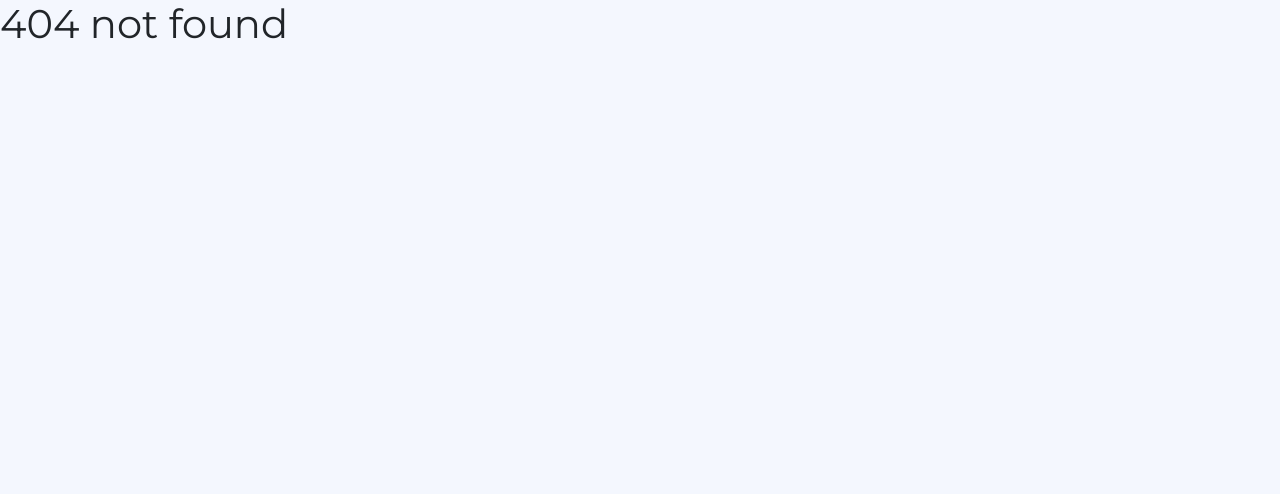
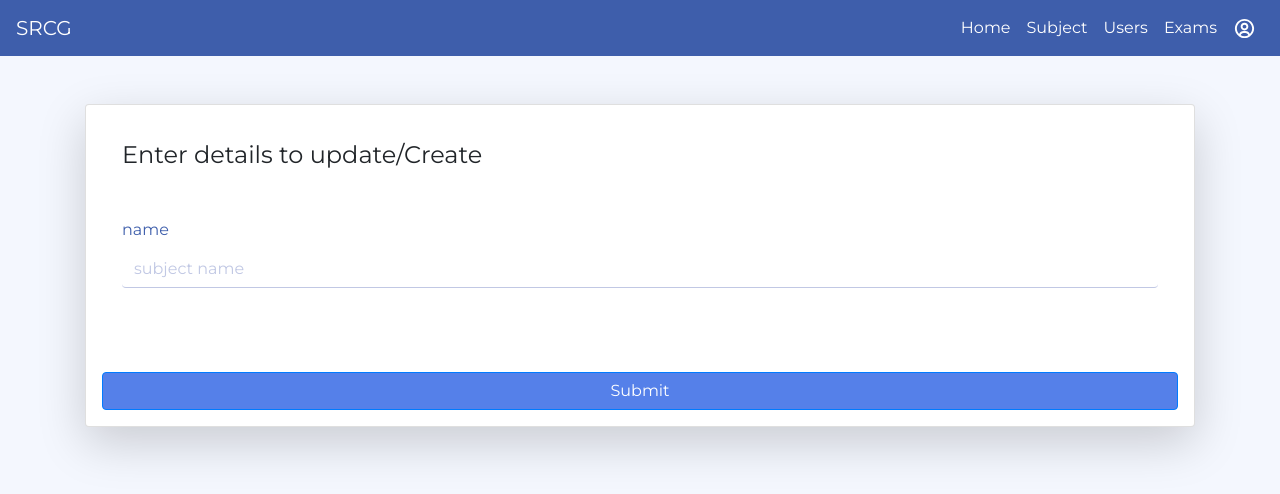
Before and after one commit to madhu1803/react_exam_analyzer, a React (Create React App) app: page /subject/create in a window 1280 px wide. Before the commit this address had no page. Shown: the top 494 px of the page. Built offline with nearby package versions, Linux system fonts and the light colour scheme; sample sign-in values are in the browser's storage.

Commit message:
subjects and exams creation done

```diff
--- a/src/App.js
+++ b/src/App.js
@@ -13,9 +13,11 @@ import {
   MemberUpdate,
   QuestionPaperView,
   MemberList,
+  SubjectCreate,
   SubjectList,
   ExamList,
   Page404,
+  ExamCreate,
 } from "./pages/index";
 import axios from 'axios'
 
@@ -45,8 +47,16 @@ export default class App extends Component {
           <Redirect exact from="/" to="/login" />
           <NonAuthenticatedRoute path="/login" component={Login} />
           <AuthenticatedRoute
+            path="/subject/create"
+            component={SubjectCreate}
+          />
+          <AuthenticatedRoute
             path="/subjects"
             component={SubjectList}
+          />
+           <AuthenticatedRoute
+            path="/exam/create"
+            component={ExamCreate}
           />
            <AuthenticatedRoute
             path="/exams"
--- /dev/null
+++ b/src/pages/ExamCreate.js
@@ -0,0 +1,64 @@
+import React, { Component } from "react";
+import { Navibar, Input } from "../components/index";
+import { Card, Button } from "react-bootstrap";
+import axios from 'axios'
+export default class ExamCreate extends Component {
+    state = {
+        name: "",
+        errors:{},
+      };
+
+      handleChange = (e) => {
+        this.setState({ [e.target.name]: e.target.value });
+      };
+
+      submitHandler = () => {
+        alert("Submitted");
+        axios({
+          method: "post",
+          url: "https://testing.ajaidanial.wtf/examination/exams/",
+          headers: {
+            Authorization: `Token ${localStorage.getItem("auth_key")}`,
+          },
+          data: {
+            name:this.state.name,
+          },
+        })
+          .then((response) => {
+              alert("success");
+              console.log(this.state.name)
+
+          })
+          .catch((error) => {
+            if (error.response.status === 400 || error.response.status === 403) {
+              alert("error");
+              this.setState({
+                ...this.state,
+                errors: {
+                 error:error.response.data.non_field_errors
+                },
+              });
+              console.log(this.state.errors.error)
+            }
+          });
+      };
+
+
+  render() {
+
+    return (
+      <div>
+        <Navibar />
+        <div className="home-container container mt-5 ">
+          <Card className="shadow-lg p-3 mb-5 bg-white rounded">
+            <Card.Body>
+              <h4>Enter details to update/Create</h4>
+              <Input type="text" name="name" placeholder="Exam name" value={this.state.name} change={(e) => this.handleChange(e)} errors={this.state.errors.error}/>
+            </Card.Body>
+            <Button className="bg-blue btn-block mt-5" onClick={this.submitHandler}>Submit</Button>
+          </Card>
+        </div>
+      </div>
+    );
+  }
+}
--- a/src/pages/ExamList.js
+++ b/src/pages/ExamList.js
@@ -1,5 +1,6 @@
 import React, { Component } from "react";
-import { Table } from "react-bootstrap";
+import { Table,Button } from "react-bootstrap";
+import { RiAddCircleFill } from 'react-icons/ri';
 import { Navibar } from "../components/index";
 import axios from "axios";
 
@@ -32,6 +33,7 @@ export default class ExamList extends Component {
           <div>
             <Navibar />
             <div className="container mt-5">
+            <Button className="bg-dblue mb-4" href="/exam/create"><RiAddCircleFill/> Add New</Button>
               <Table striped bordered hover responsive>
                 <thead>
                   <tr>
--- /dev/null
+++ b/src/pages/SubjectCreate.js
@@ -0,0 +1,64 @@
+import React, { Component } from "react";
+import { Navibar, Input } from "../components/index";
+import { Card, Button } from "react-bootstrap";
+import axios from 'axios'
+export default class SubjectCreate extends Component {
+    state = {
+        name: "",
+        errors:{},
+      };
+
+      handleChange = (e) => {
+        this.setState({ [e.target.name]: e.target.value });
+      };
+
+      submitHandler = () => {
+        alert("Submitted");
+        axios({
+          method: "post",
+          url: "https://testing.ajaidanial.wtf/examination/subjects/",
+          headers: {
+            Authorization: `Token ${localStorage.getItem("auth_key")}`,
+          },
+          data: {
+            name:this.state.name,
+          },
+        })
+          .then((response) => {
+              alert("success");
+              console.log(this.state.name)
+
+          })
+          .catch((error) => {
+            if (error.response.status === 400 || error.response.status === 403) {
+              alert("error");
+              this.setState({
+                ...this.state,
+                errors: {
+                 error:error.response.data.non_field_errors
+                },
+              });
+              console.log(this.state.errors.error)
+            }
+          });
+      };
+
+
+  render() {
+
+    return (
+      <div>
+        <Navibar />
+        <div className="home-container container mt-5 ">
+          <Card className="shadow-lg p-3 mb-5 bg-white rounded">
+            <Card.Body>
+              <h4>Enter details to update/Create</h4>
+              <Input type="text" name="name" placeholder="subject name" value={this.state.name} change={(e) => this.handleChange(e)} errors={this.state.errors.error}/>
+            </Card.Body>
+            <Button className="bg-blue btn-block mt-5" onClick={this.submitHandler}>Submit</Button>
+          </Card>
+        </div>
+      </div>
+    );
+  }
+}
--- a/src/pages/index.js
+++ b/src/pages/index.js
@@ -4,5 +4,7 @@ export { default as MemberUpdate } from "./MemberUpdate";
 export { default as QuestionPaperView } from "./QuestionPaperView";
 export{ default as MemberList } from "./MemberList";
 export{ default as SubjectList } from "./SubjectList";
+export {default as SubjectCreate} from "./SubjectCreate"
 export{ default as ExamList } from "./ExamList";
+export {default as ExamCreate} from "./ExamCreate"
 export { default as Page404 } from "./Page404";
```
